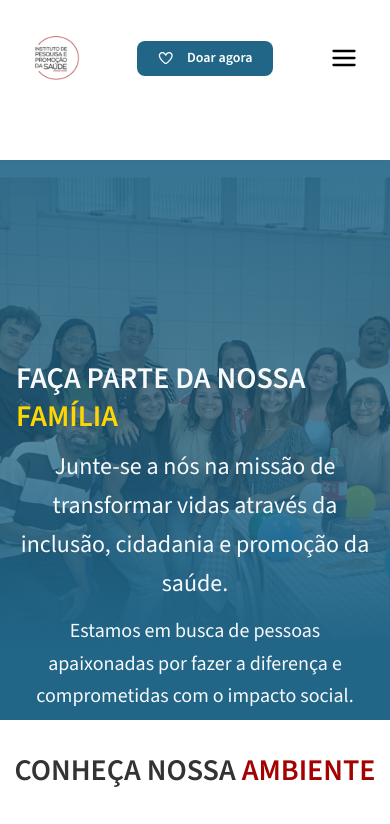
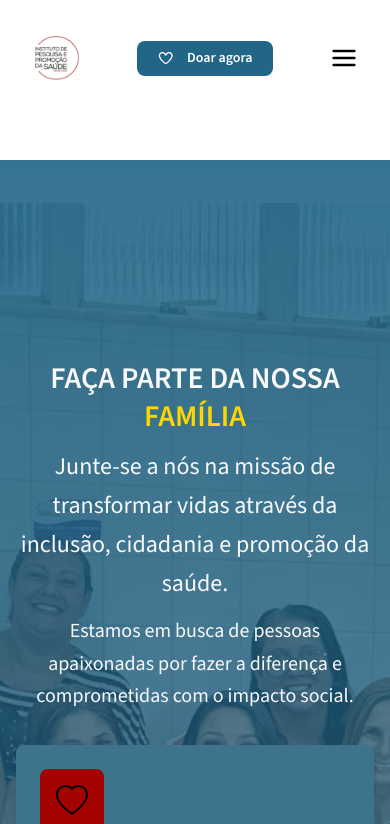
Before and after one commit to MF-Sergio/IPPS, a React (Vite) app: page /trabalhe-conosco in a window 390 px wide. Shown: the top 824 px of the page. Built offline with nearby package versions, Linux system fonts and the light colour scheme.

Commit message:
feat: ajuste responsividade

```diff
--- a/src/pages/Contato/index.tsx
+++ b/src/pages/Contato/index.tsx
@@ -13,7 +13,7 @@ import { faWhatsapp } from "@fortawesome/free-brands-svg-icons";
 
 export default function Contato() {
   return (
-    <div>
+    <div className="mx-5 lg:mx-auto items-center mb-5">
       <Hero />
       <h1 className="font-serif font-black text-3xl lg:text-[48px] leading-tight lg:leading-[70px]  uppercase text-center py-8">
         Informações de <span className="text-[var(--vermelho)]">Contato</span>
@@ -63,7 +63,7 @@ export default function Contato() {
           margemCaixaTexto="ml-6"
         ></CardComIcone>
       </div>
-      <div className="flex items-start gap-6 h-full">
+      <div className="flex flex-col lg:flex-row items-center lg:items-start gap-6 h-full">
         <div className="flex flex-col">
           <Formulario
             titulo="Contato"
@@ -79,8 +79,9 @@ export default function Contato() {
           </h2>
           <iframe
             src="https://www.google.com/maps/embed?pb=!1m18!1m12!1m3!1d892.8274671050976!2d-43.43768570351391!3d-22.878044646745312!2m3!1f0!2f0!3f0!3m2!1i1024!2i768!4f13.1!3m3!1m2!1s0x9bdf7d1957ad17%3A0x50d02064a65075e5!2sAv.%20de%20Santa%20Cruz%2C%201631%20-%20Realengo%2C%20Rio%20de%20Janeiro%20-%20RJ%2C%2021710-255!5e0!3m2!1spt-BR!2sbr!4v1733512073214!5m2!1spt-BR!2sbr"
-            width="600"
-            height="450"
+            /*  width="600"
+            height="450" */
+            className="w-full lg:w-[600px] h-72 lg:h-[450px]"
             style={{ border: 0 }}
             allowFullScreen={true}
             loading="lazy"
--- a/src/pages/SejaParceiro/index.tsx
+++ b/src/pages/SejaParceiro/index.tsx
@@ -10,7 +10,7 @@ import { Bullseye } from "react-bootstrap-icons";
 
 export default function SejaParceiro() {
   return (
-    <div>
+    <div className="mx-5 lg:mx-auto">
       <Hero />
       <h1 className=" text-3xl lg:text-[48px] leading-tight lg:leading-[70px] text-[var(--vermelho)] uppercase text-center">
         BENEFÍCIOS DA PARCERIA
@@ -63,7 +63,8 @@ export default function SejaParceiro() {
           iconColor="text-[var(--fundo)]"
         ></CardComIcone>
       </div>
-      <section className="relative left-1/2 -translate-x-1/2 w-screen  bg-gradient-to-t from-[#F2D9B5] to-[#3E6377] pt-24 pb-24">
+      <section className="relative left-1/2 -translate-x-1/2 w-screen  bg-gradient-to-t from-[#F2D9B5] to-[#3E6377] pt-24 pb-24 ">
+        <div className="mx-5 lg:mx-auto">
           <Formulario
             titulo="Quero Ser Parceiro"
             subtitulo="Preencha o formulário e nossa equipe entrará em contato"
@@ -71,6 +72,7 @@ export default function SejaParceiro() {
             tituloMensagem="Mensagem"
             subtituloMensagem="Conte-nos como sua empresa pode contribuir com o IPPS"
           ></Formulario>
+        </div>
       </section>
     </div>
   );
--- a/src/pages/TrabalheConosco/components/Hero/Hero.tsx
+++ b/src/pages/TrabalheConosco/components/Hero/Hero.tsx
@@ -5,7 +5,7 @@ import { People } from "react-bootstrap-icons";
 import { Heart } from "react-bootstrap-icons";
 export default function Hero() {
   return (
-    <section className="relative left-1/2 -translate-x-1/2 w-screen h-[560px] lg:h-[739px] overflow-hidden  bg-[var(--fundo)]">
+    <section className="relative left-1/2 -translate-x-1/2 w-screen h-[1382px] md:h-[739px] overflow-hidden  bg-[var(--fundo)]">
       <img
         src={trabalheConoscoHeroImg}
         alt="Grupo de pessoas do IPPS"
@@ -16,7 +16,7 @@ export default function Hero() {
 
       <div className="absolute top-50  left-1/2 -translate-x-1/2 w-[calc(100%-2rem)] max-w-[1104px] text-[var(--branco)]">
         <div className="flex flex-col gap-3 items-center">
-          <h1 className="font-serif font-black text-3xl lg:text-[48px] leading-tight lg:leading-[70px]  uppercase text-left">
+          <h1 className="font-serif font-black text-3xl lg:text-[48px] leading-tight lg:leading-[70px]  uppercase text-center lg:text-left">
             Faça parte da nossa <span className="text-[#FFD700]">família</span>
           </h1>
 
--- a/src/pages/TrabalheConosco/index.tsx
+++ b/src/pages/TrabalheConosco/index.tsx
@@ -13,7 +13,7 @@ import Formulario from "../../components/Formulario/Formulario";
 
 export default function TrabalheConosco() {
   return (
-    <div>
+    <div className="mx-5 lg:mx-auto">
       <Hero />
       <h1 className="font-serif font-black text-3xl lg:text-[48px] leading-tight lg:leading-[70px]  uppercase text-center py-8">
         Conheça nossa <span className="text-[var(--vermelho)]">Ambiente</span>
@@ -44,7 +44,7 @@ export default function TrabalheConosco() {
       <p className="text-2xl leading-relaxed ">
         Oferecemos mais do que um emprego, oferecemos uma missão com propósito
       </p>
-      <div className="grid grid-cols-1 md:grid-cols-3 gap-6 mt-8 mb-8 lg:mb-16 lg:mt-16 justify-items-center">
+      <div className="grid grid-cols-1 md:grid-cols-3 gap-6 mt-8 mb-8 lg:mb-16 lg:mt-16 justify-items-center mx-5 lg:mx-auto">
         <CardComIcone
           icone={<Lightbulb />}
           title="Reconhecimento Institucional"
@@ -101,6 +101,7 @@ export default function TrabalheConosco() {
         tituloMensagem="Por que você quer trabalhar no IPPS? "
         subtituloMensagem="Conte-nos um pouco sobre sua motivação e experiência..."
       />
+      <br />
     </div>
   );
 }
```
Lines whose indentation alone changed are shown as unchanged.
